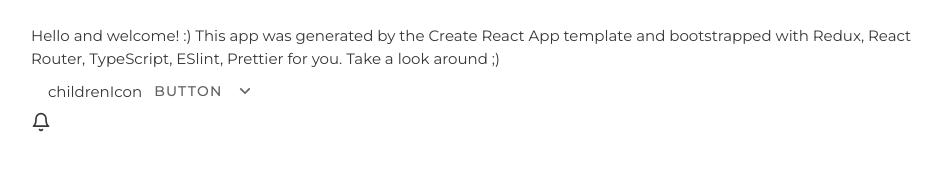
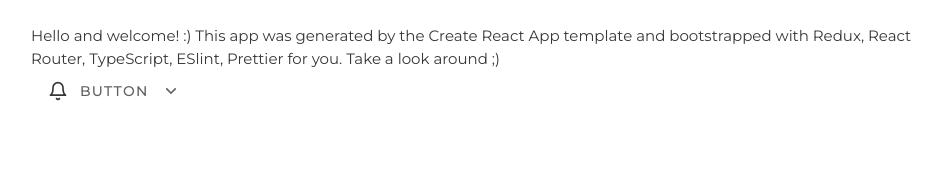
Before and after one commit to kedeinroga/get-that-home, a React (Create React App) app in the folder get-that-home/: page / in a window 1280 px wide. Shown: the part 170-340 px from the top of the page, without its empty margins (161-1107 px from the left). Built offline with nearby package versions, Linux system fonts and the light colour scheme.

Commit message:
I implemented the icon component in a button

```diff
--- a/get-that-home/src/components/Button.tsx
+++ b/get-that-home/src/components/Button.tsx
@@ -6,7 +6,7 @@ import { colors, TextButton } from '../ui'
 
 interface IProps {
   children: ReactNode
-  childrenIcon: string
+  childrenIcon: ReactNode
   icon: boolean
   secundary: boolean
   disabled: boolean
@@ -124,7 +124,7 @@ export default function Button(props: IProps) {
     >
       {icon === false && (
         <div>
-          childrenIcon
+          {childrenIcon}
           <TextButton>{children}</TextButton>
           <RiArrowDownSLine />
         </div>
--- a/get-that-home/src/pages/Home.tsx
+++ b/get-that-home/src/pages/Home.tsx
@@ -13,7 +13,11 @@ export const Home: React.FC = () => {
         Prettier for you. Take a look around ;)
       </p>
       <Button
-        childrenIcon="RiUserLine"
+        childrenIcon={
+          <Icon>
+            <FiBell />
+          </Icon>
+        }
         icon={false}
         secundary
         disabled={false}
@@ -23,9 +27,6 @@ export const Home: React.FC = () => {
       >
         Button
       </Button>
-      <Icon>
-        <FiBell />
-      </Icon>
     </Fragment>
   )
 }
```
Also changed, not shown: get-that-home/src/assets/hearth-icon.svg (added).
